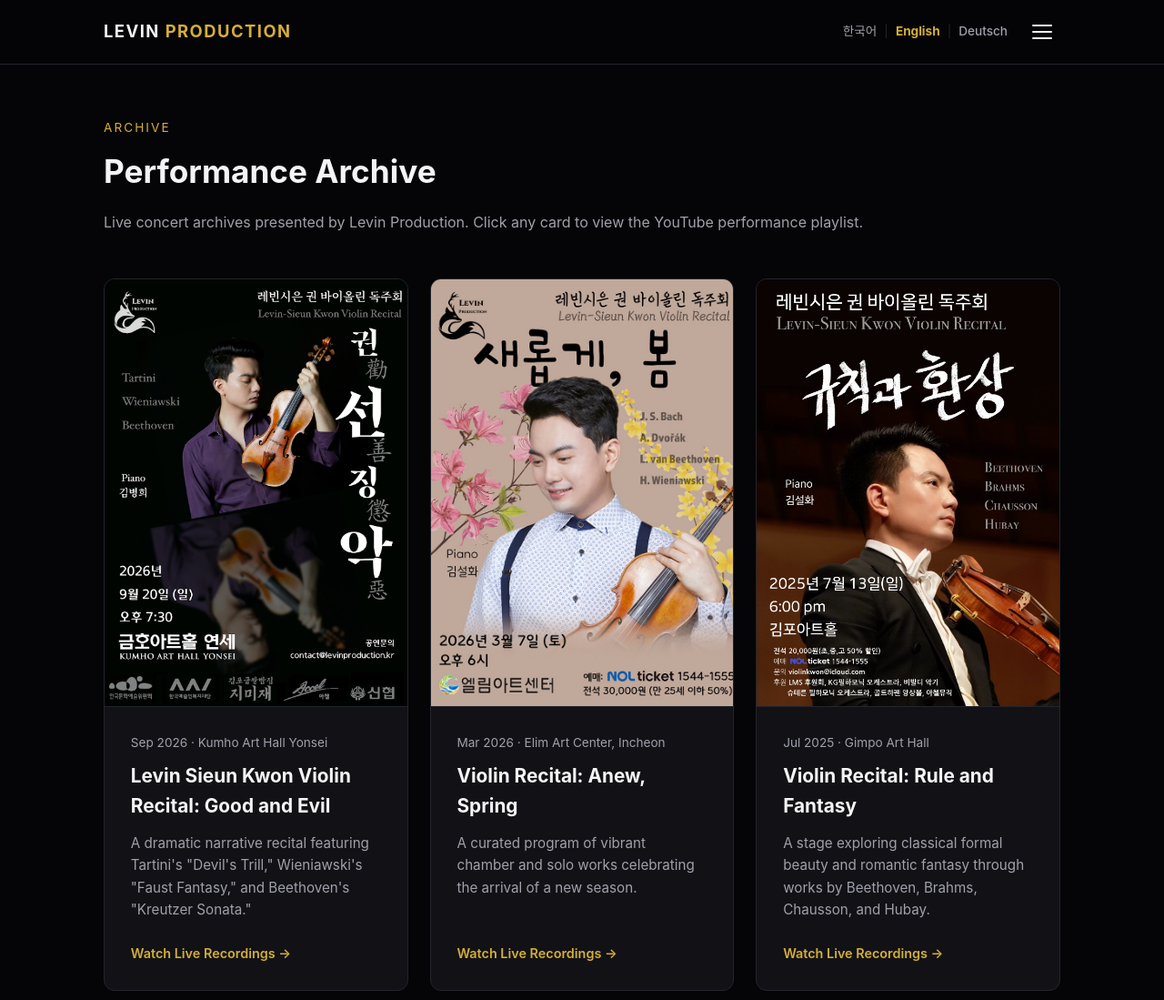
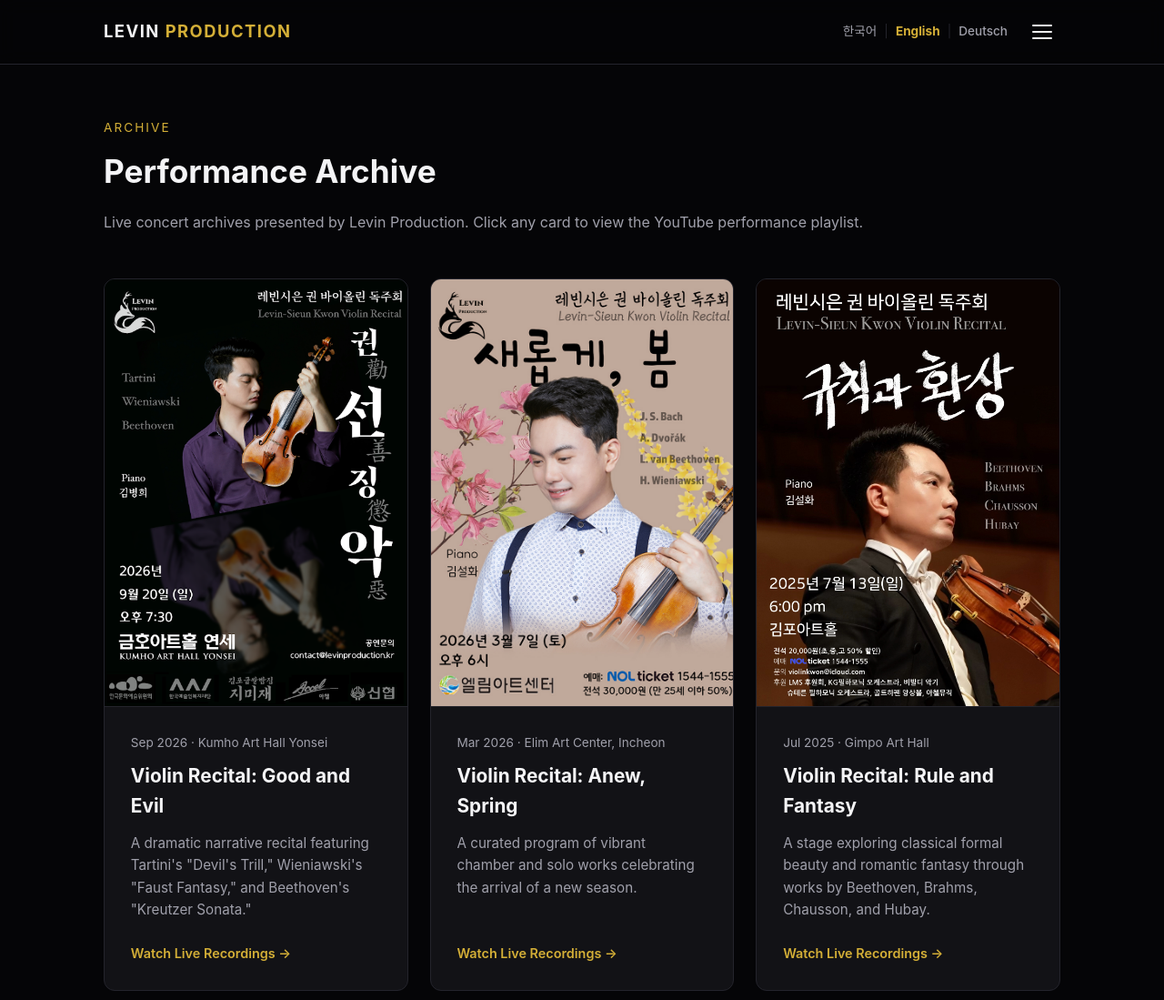
Before and after one commit to animagus92/levinproduction, a plain HTML site: page archive-en.html in a window 1280 px wide. Shown: the top 1099 px of the page at 91% size. Drawn offline with Linux system fonts and the light colour scheme.

Commit message:
Update archive-en.html

```diff
--- a/archive-en.html
+++ b/archive-en.html
@@ -371,7 +371,7 @@
         <img src="goodandevil.png" alt="Levin Sieun Kwon Violin Recital : Good and Evil">
         <div class="card-body">
           <div class="card-meta">Sep 2026 · Kumho Art Hall Yonsei</div>
-          <h2 class="card-title">Levin Sieun Kwon Violin Recital: Good and Evil</h2>
+          <h2 class="card-title">Violin Recital: Good and Evil</h2>
           <p class="card-desc">A dramatic narrative recital featuring Tartini's "Devil's Trill," Wieniawski's "Faust Fantasy," and Beethoven's "Kreutzer Sonata."</p>
           <span class="card-link">Watch Live Recordings →</span>
         </div>
```
